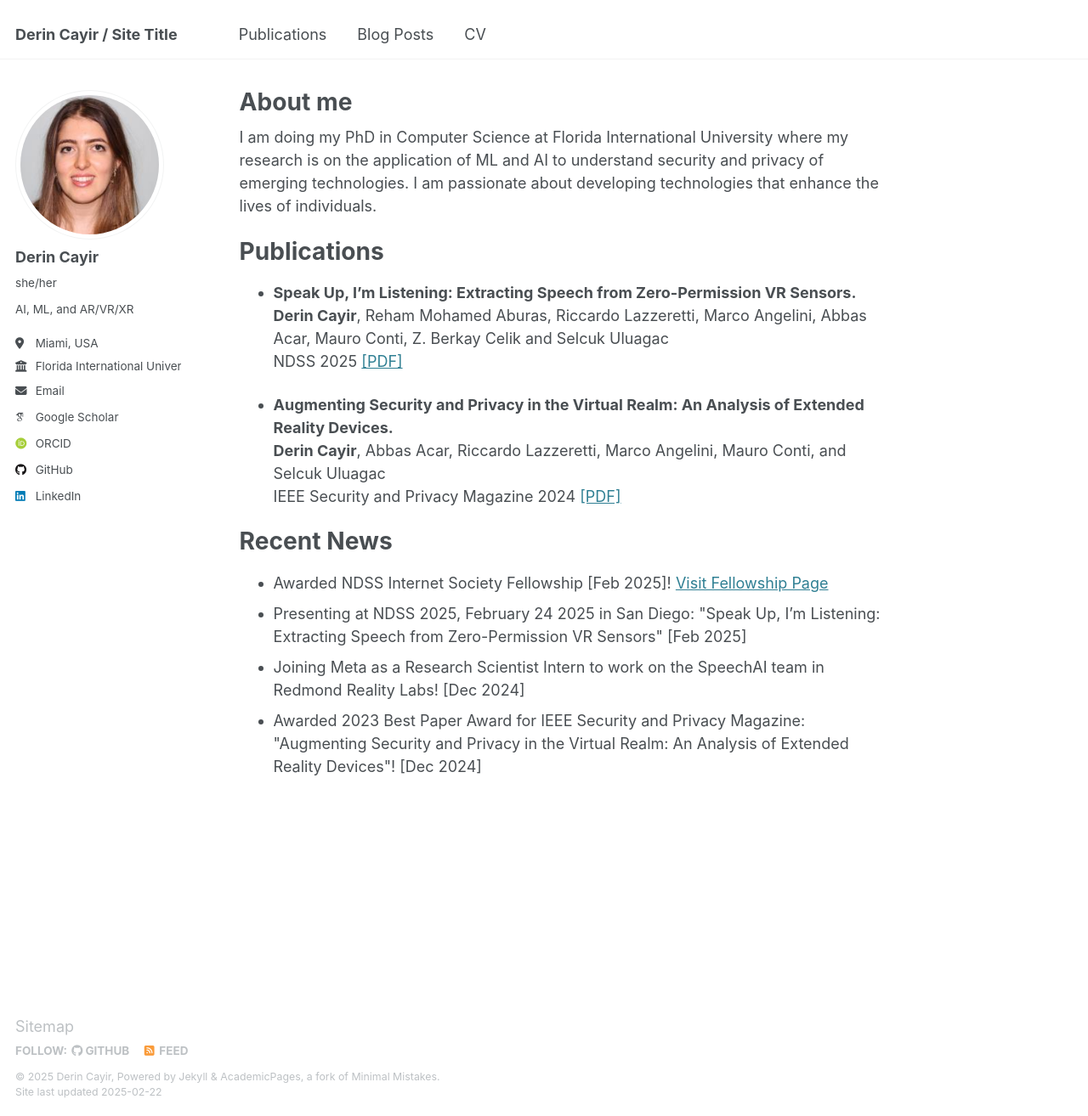
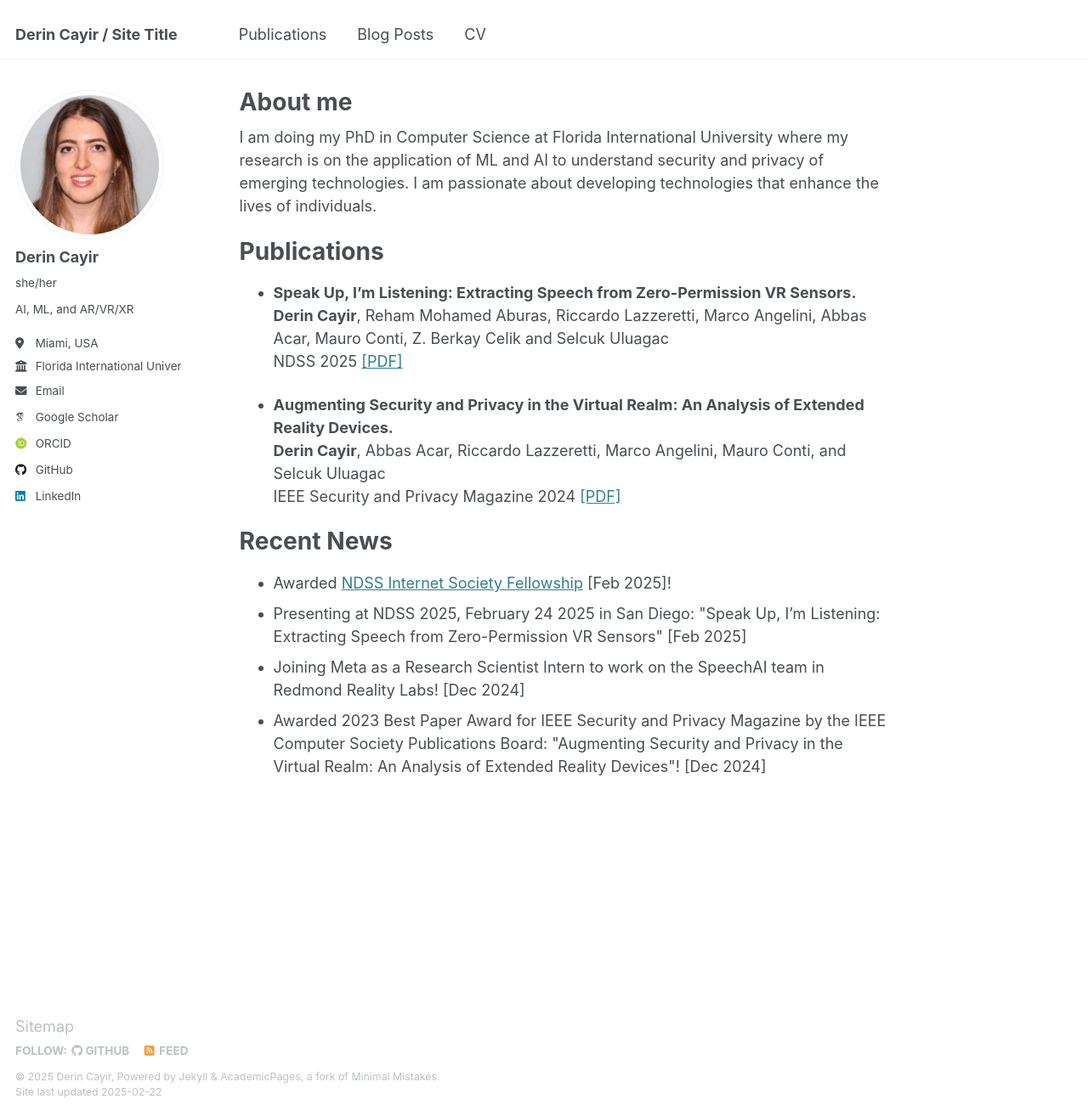
Before and after one commit to derincayir/derincayir.github.io, a Jekyll site: the page built from _pages/about.md, in a window 1280 px wide and 1314 px high. Shown: the whole window at 85% size. Built offline with Jekyll 4.4.1, drawn with Linux system fonts in a browser that asks for light colours; some web fonts are replaced.

Commit message:
Added news page

```diff
--- a/_pages/about.md
+++ b/_pages/about.md
@@ -25,8 +25,8 @@ Recent News
 ===========
 
 <ul>
-  <li>Awarded NDSS Internet Society Fellowship [Feb 2025]! <a href="https://www.internetsociety.org/fellowships/ndss-symposium/2025-fellows/">Visit Fellowship Page</a></li>
+  <li>Awarded <a href="https://www.internetsociety.org/fellowships/ndss-symposium/2025-fellows/">NDSS Internet Society Fellowship</a> [Feb 2025]! </li>
   <li>Presenting at NDSS 2025, February 24 2025 in San Diego: "Speak Up, I’m Listening: Extracting Speech from Zero-Permission VR Sensors" [Feb 2025]</li>
   <li>Joining Meta as a Research Scientist Intern to work on the SpeechAI team in Redmond Reality Labs! [Dec 2024]</li>
-  <li>Awarded 2023 Best Paper Award for IEEE Security and Privacy Magazine: "Augmenting Security and Privacy in the Virtual Realm: An Analysis of Extended Reality Devices"! [Dec 2024]</li>
+  <li>Awarded 2023 Best Paper Award for IEEE Security and Privacy Magazine by the IEEE Computer Society Publications Board: "Augmenting Security and Privacy in the Virtual Realm: An Analysis of Extended Reality Devices"! [Dec 2024]</li>
 </ul>
```
